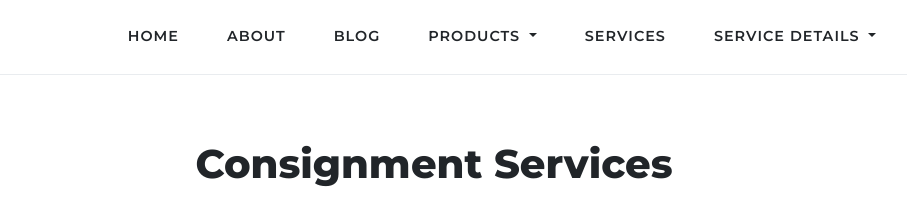
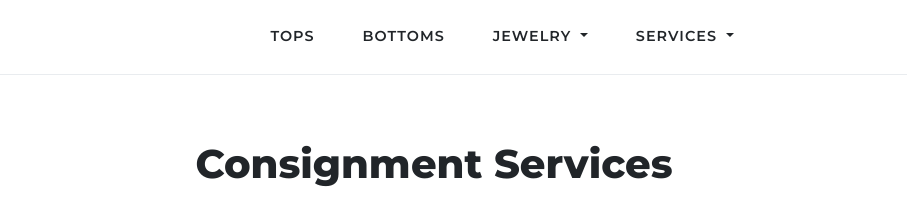
Before and after one commit to kylekucharski/CalifroniaShack, a website: page services/consignment.html in a window 1280 px wide. Shown: the top 217 px of the page, 206-1113 px from the left. Drawn offline with nearby package versions, Linux system fonts and the light colour scheme.

Commit message:
navbar/routing fixes

```diff
--- a/services/consignment.html
+++ b/services/consignment.html
@@ -160,7 +160,7 @@
     <nav class="navbar navbar-expand-lg fixed-top">
         <div class="container">
             <a class="navbar-brand" href="../index.html">
-                <img src="https://placehold.co/120x40/000000/FFFFFF?text=CS+Bear" alt="CaliforniaShack">
+                <img src="https://placehold.co/120x40/000000/FFFFFF?text=CS+Bear" alt="CS Bear">
             </a>
             <button class="navbar-toggler" type="button" data-bs-toggle="collapse" data-bs-target="#navbarNav">
                 <span class="navbar-toggler-icon"></span>
@@ -168,31 +168,23 @@
             <div class="collapse navbar-collapse justify-content-center" id="navbarNav">
                 <ul class="navbar-nav">
                     <li class="nav-item">
-                        <a class="nav-link" href="../index.html">Home</a>
+                        <a class="nav-link" href="../products/tops/tops.html">Tops</a>
                     </li>
                     <li class="nav-item">
-                        <a class="nav-link" href="../about.html">About</a>
-                    </li>
-                    <li class="nav-item">
-                        <a class="nav-link" href="../blog.html">Blog</a>
+                        <a class="nav-link" href="../products/bottoms/bottoms.html">Bottoms</a>
                     </li>
                     <li class="nav-item dropdown">
-                        <a class="nav-link dropdown-toggle" href="#" id="productsDropdown" role="button" data-bs-toggle="dropdown">
-                            Products
+                        <a class="nav-link dropdown-toggle" href="#" id="jewelryDropdown" role="button" data-bs-toggle="dropdown">
+                            Jewelry
                         </a>
                         <ul class="dropdown-menu">
-                            <li><a class="dropdown-item" href="../products/tops/tops.html">Tops</a></li>
-                            <li><a class="dropdown-item" href="../products/bottoms/bottoms.html">Bottoms</a></li>
                             <li><a class="dropdown-item" href="../products/gold/gold.html">Gold</a></li>
                             <li><a class="dropdown-item" href="../products/silver/silver.html">Silver</a></li>
                         </ul>
                     </li>
-                    <li class="nav-item">
-                        <a class="nav-link" href="../services.html">Services</a>
-                    </li>
                     <li class="nav-item dropdown">
-                        <a class="nav-link active dropdown-toggle" href="#" id="servicesDropdown" role="button" data-bs-toggle="dropdown">
-                            Service Details
+                        <a class="nav-link dropdown-toggle" href="#" id="servicesDropdown" role="button" data-bs-toggle="dropdown">
+                            Services
                         </a>
                         <ul class="dropdown-menu">
                             <li><a class="dropdown-item" href="repair.html">Repairs</a></li>
```
Also changed, not shown: index.html (+6 -14 lines), services.html (+6 -14 lines), services/repair.html (+7 -15 lines).
